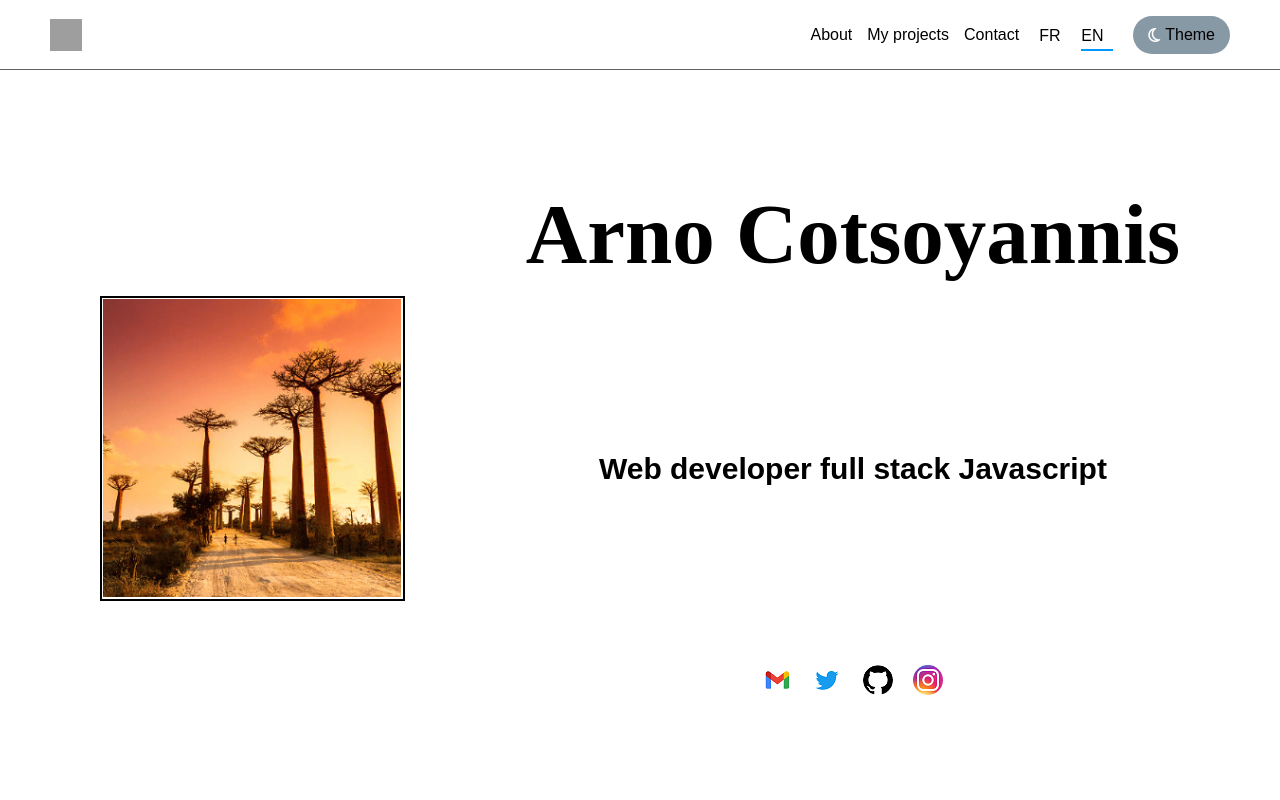
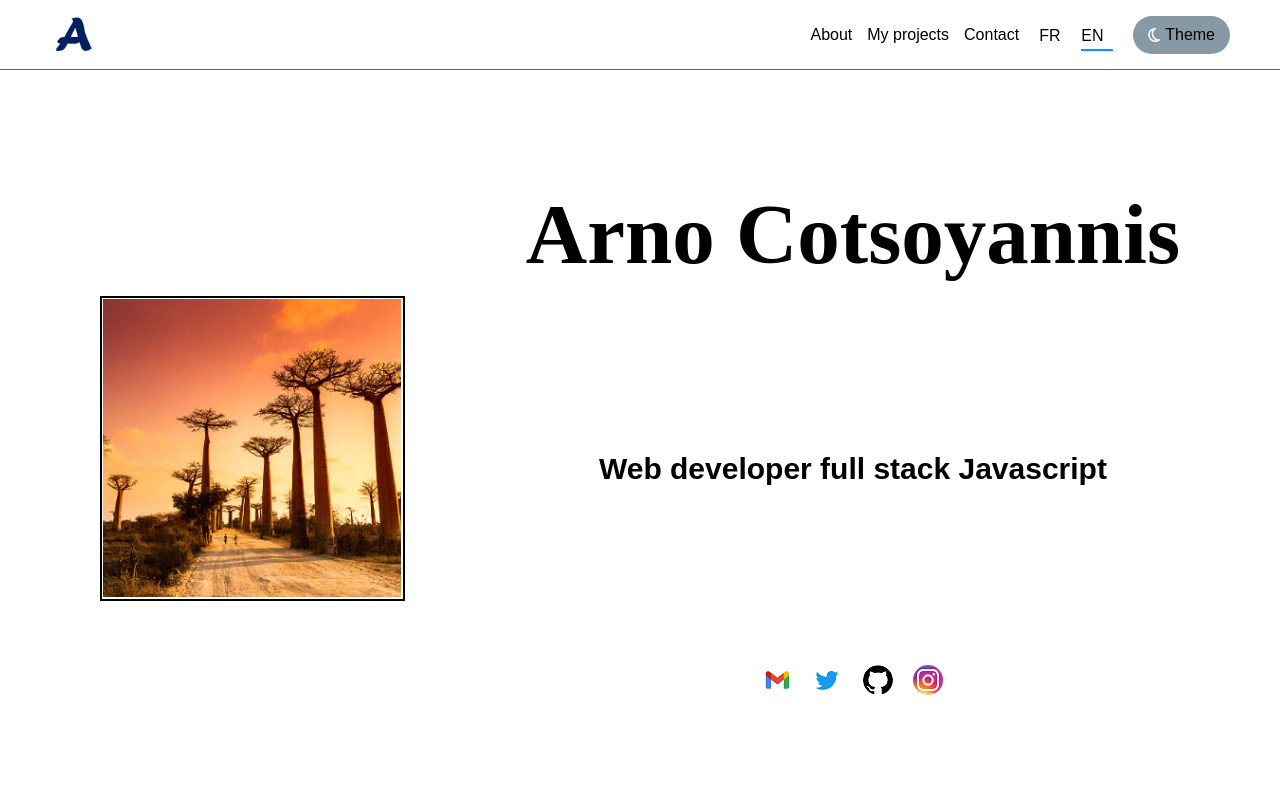
Before and after one commit to AvirKarakitsos/OC_project8_portfolio_frontend, a React (Create React App) app: page /en in a window 1280 px wide. Shown: the top 800 px of the page. Built offline with nearby package versions, Linux system fonts and the light colour scheme; no server answers; grey boxes are pictures that could not be loaded.

Commit message:
feat: better SEO

```diff
--- a/public/index.html
+++ b/public/index.html
@@ -1,5 +1,5 @@
 <!DOCTYPE html>
-<html lang="en">
+<html lang="fr">
   <head>
     <meta charset="utf-8" />
     <link rel="icon" href="%PUBLIC_URL%/favicon.ico" />
@@ -7,8 +7,9 @@
     <meta name="theme-color" content="#000000" />
     <meta
       name="description"
-      content="Web site created using create-react-app"
+      content="Découvrez mon portfolio à travers mes différents projets en tant que développeur web Javascript en reconversion. J'ai eu l'occasion de travailler avec les frameworks React ou Vue, mais aussi avec Express JS côté serveur."
     />
+    <meta name="robots" content="index, follow">
     <link rel="apple-touch-icon" href="%PUBLIC_URL%/logo192.png" />
     <!--
       manifest.json provides metadata used when your web app is installed on a
--- a/src/Components/Header.js
+++ b/src/Components/Header.js
@@ -1,4 +1,5 @@
-import logo from '../assets/images/logo-light.png'
+import logo1 from '../assets/images/logo-light.png'
+import logo2 from '../assets/images/logo-dark.png'
 import styles from '../assets/styles/Header.module.css'
 import { useContext, useState } from 'react'
 import { ThemeContext } from '../utils/context/ThemeContext'
@@ -30,7 +31,10 @@ function Header() {
 
     return (
         <header className={`${styles.header} ${theme === "light" ? "bg-light-1" : "bg-darker-2"}`}>
-            <img className="size-32" src={logo} alt="logo"/>
+			{theme === "light"
+				? <img className="size-50" src={logo1} alt="logo"/>
+				: <img className="size-50" src={logo2} alt="logo"/>
+			}
 			<nav className="relative flex justify-space small-column-gap cursor-default">
 				<ul className={`${styles.anchor} flex-row-to-column align-center justify-center small-column-gap no-bullet ${theme === "light" ? "bg-light-1" : "bg-darker-2"}`}>
 					<li><a className={`no-decoration ${theme === "light" ? "color-black" : "color-white"}`} href='#about-me'>{translate(lang).header.about}</a></li>
--- a/src/index.css
+++ b/src/index.css
@@ -2,7 +2,6 @@
 	margin: 0;
 	padding: 0;
 	box-sizing: border-box;
-    /* border: 1px solid green; */
 }
 
 :root {
@@ -136,6 +135,11 @@ img {
 .size-32 {
     height: 32px;
     width: 32px;
+}
+
+.size-50 {
+    height: 50px;
+    width: 50px;
 }
 
 .section-1 {
```
Also changed, not shown: src/assets/images/logo-dark.png (added), src/assets/images/logo-light.png (added).
